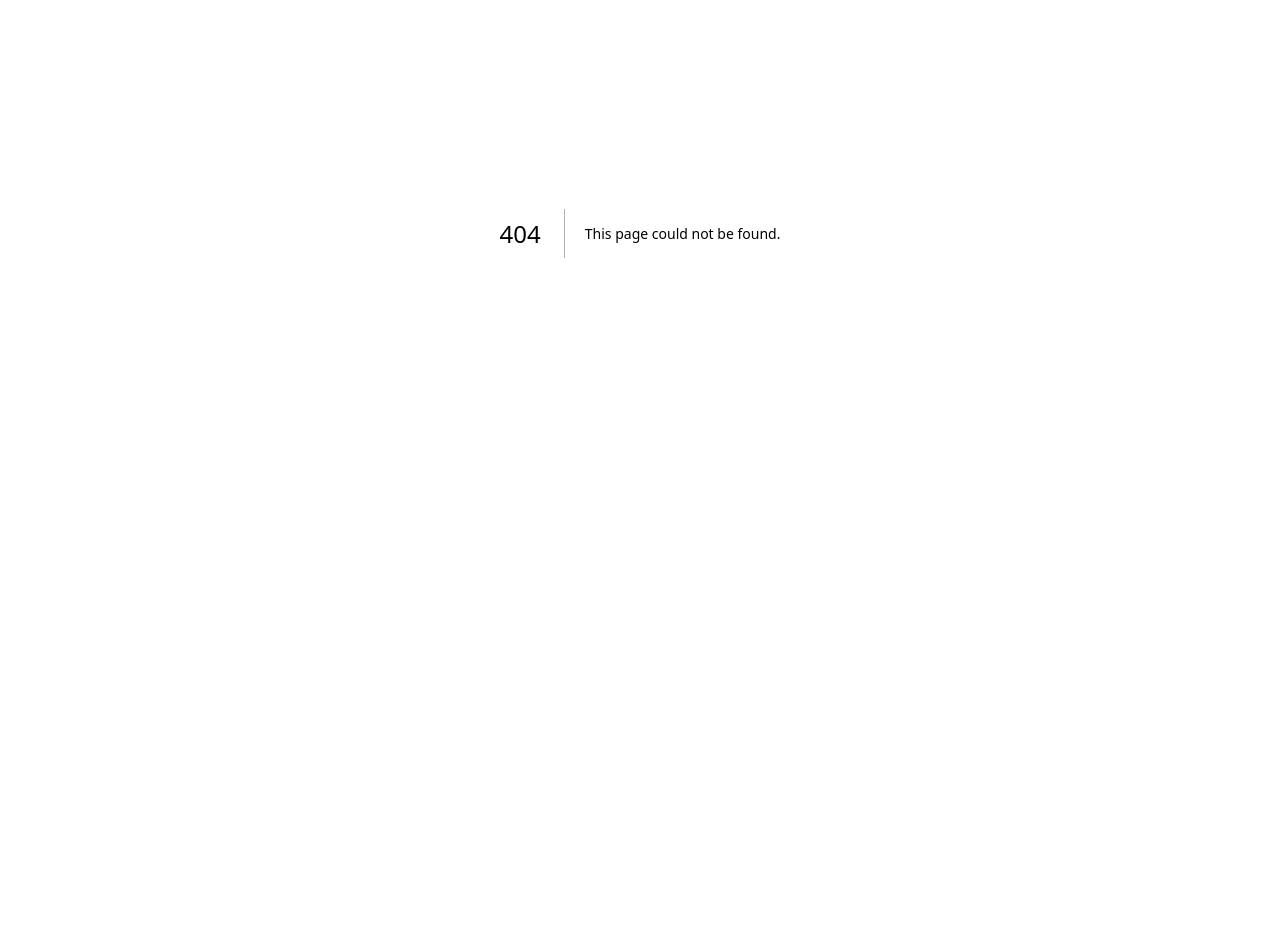
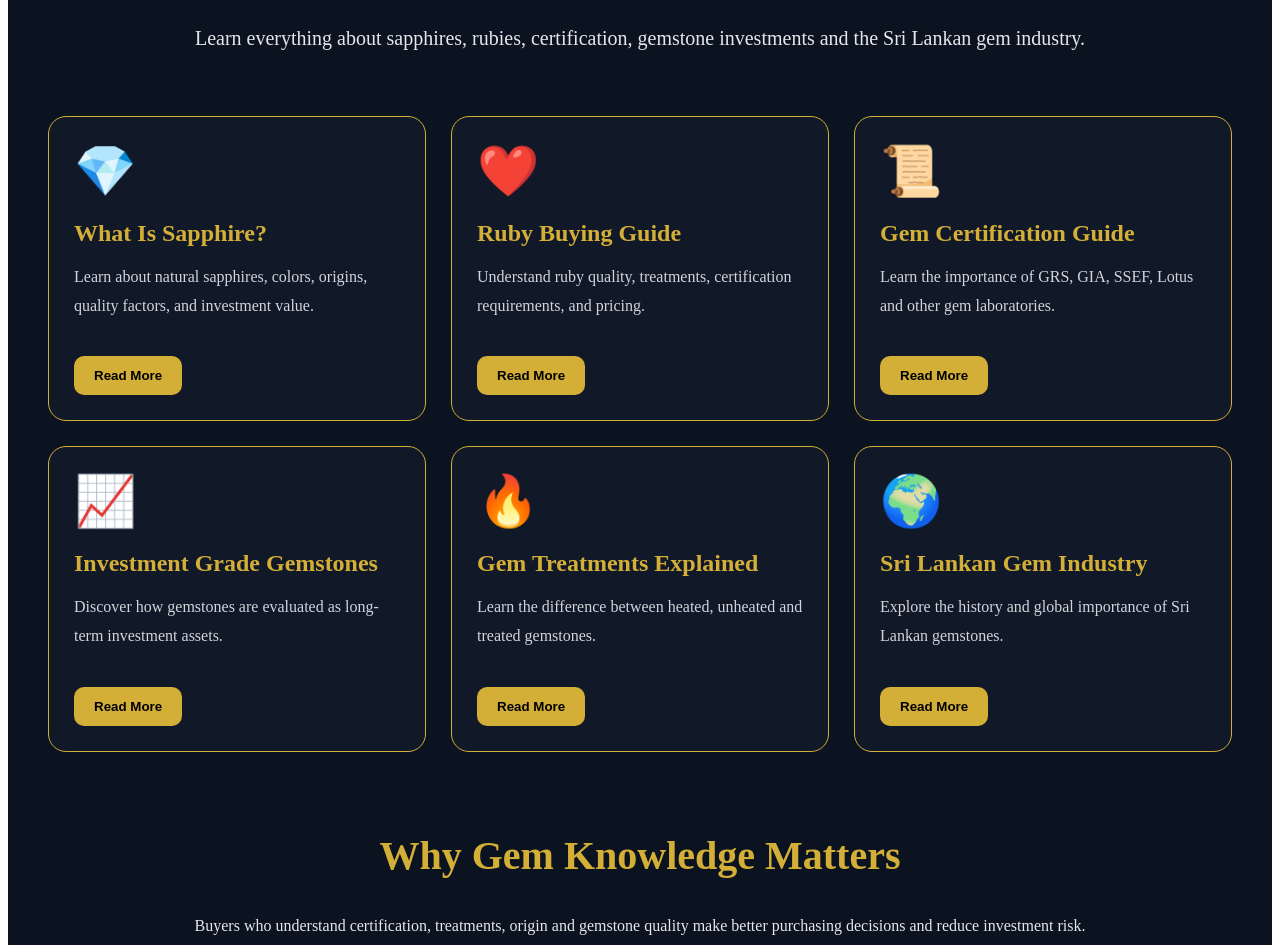
Before and after one commit to ceylongemmarket/Ceylon-gem-market, a Next.js app: page /knowledge in a window 1280 px wide. Before the commit this address had no page. Shown: the part 167-1112 px from the top of the page. Before the commit the page ends 800 px from the top, so only its background shows below. Built offline with nearby package versions, Linux system fonts and the light colour scheme.

Commit message:
fix: rename knowledge page file to page.tsx

```diff
--- /dev/null
+++ b/app/knowledge/page.tsx
@@ -0,0 +1,176 @@
+export default function KnowledgePage() {
+  const articles = [
+    {
+      title: "What Is Sapphire?",
+      description:
+        "Learn about natural sapphires, colors, origins, quality factors, and investment value.",
+      icon: "💎",
+    },
+    {
+      title: "Ruby Buying Guide",
+      description:
+        "Understand ruby quality, treatments, certification requirements, and pricing.",
+      icon: "❤️",
+    },
+    {
+      title: "Gem Certification Guide",
+      description:
+        "Learn the importance of GRS, GIA, SSEF, Lotus and other gem laboratories.",
+      icon: "📜",
+    },
+    {
+      title: "Investment Grade Gemstones",
+      description:
+        "Discover how gemstones are evaluated as long-term investment assets.",
+      icon: "📈",
+    },
+    {
+      title: "Gem Treatments Explained",
+      description:
+        "Learn the difference between heated, unheated and treated gemstones.",
+      icon: "🔥",
+    },
+    {
+      title: "Sri Lankan Gem Industry",
+      description:
+        "Explore the history and global importance of Sri Lankan gemstones.",
+      icon: "🌍",
+    },
+  ];
+
+  return (
+    <main
+      style={{
+        background: "#0B1220",
+        color: "#ffffff",
+        minHeight: "100vh",
+        padding: "40px",
+      }}
+    >
+      <section
+        style={{
+          textAlign: "center",
+          marginBottom: "60px",
+        }}
+      >
+        <h1
+          style={{
+            fontSize: "60px",
+            color: "#D4AF37",
+            marginBottom: "20px",
+          }}
+        >
+          Gem Knowledge Center
+        </h1>
+
+        <p
+          style={{
+            maxWidth: "900px",
+            margin: "0 auto",
+            fontSize: "20px",
+            color: "#E5E7EB",
+            lineHeight: "1.8",
+          }}
+        >
+          Learn everything about sapphires, rubies, certification,
+          gemstone investments and the Sri Lankan gem industry.
+        </p>
+      </section>
+
+      <section
+        style={{
+          display: "grid",
+          gridTemplateColumns:
+            "repeat(auto-fit,minmax(320px,1fr))",
+          gap: "25px",
+          maxWidth: "1400px",
+          margin: "0 auto",
+        }}
+      >
+        {articles.map((article) => (
+          <div
+            key={article.title}
+            style={{
+              background: "#111827",
+              border: "1px solid #D4AF37",
+              borderRadius: "18px",
+              padding: "25px",
+              transition: "0.3s",
+            }}
+          >
+            <div
+              style={{
+                fontSize: "50px",
+                marginBottom: "15px",
+              }}
+            >
+              {article.icon}
+            </div>
+
+            <h2
+              style={{
+                color: "#D4AF37",
+                marginBottom: "10px",
+              }}
+            >
+              {article.title}
+            </h2>
+
+            <p
+              style={{
+                color: "#D1D5DB",
+                lineHeight: "1.8",
+              }}
+            >
+              {article.description}
+            </p>
+
+            <button
+              style={{
+                marginTop: "20px",
+                background: "#D4AF37",
+                color: "#000",
+                border: "none",
+                padding: "12px 20px",
+                borderRadius: "10px",
+                fontWeight: "bold",
+                cursor: "pointer",
+              }}
+            >
+              Read More
+            </button>
+          </div>
+        ))}
+      </section>
+
+      <section
+        style={{
+          marginTop: "80px",
+          textAlign: "center",
+        }}
+      >
+        <h2
+          style={{
+            color: "#D4AF37",
+            fontSize: "40px",
+          }}
+        >
+          Why Gem Knowledge Matters
+        </h2>
+
+        <p
+          style={{
+            maxWidth: "900px",
+            margin: "20px auto",
+            color: "#E5E7EB",
+            lineHeight: "1.8",
+          }}
+        >
+          Buyers who understand certification, treatments, origin and
+          gemstone quality make better purchasing decisions and reduce
+          investment risk.
+        </p>
+      </section>
+    </main>
+  );
+}
```
